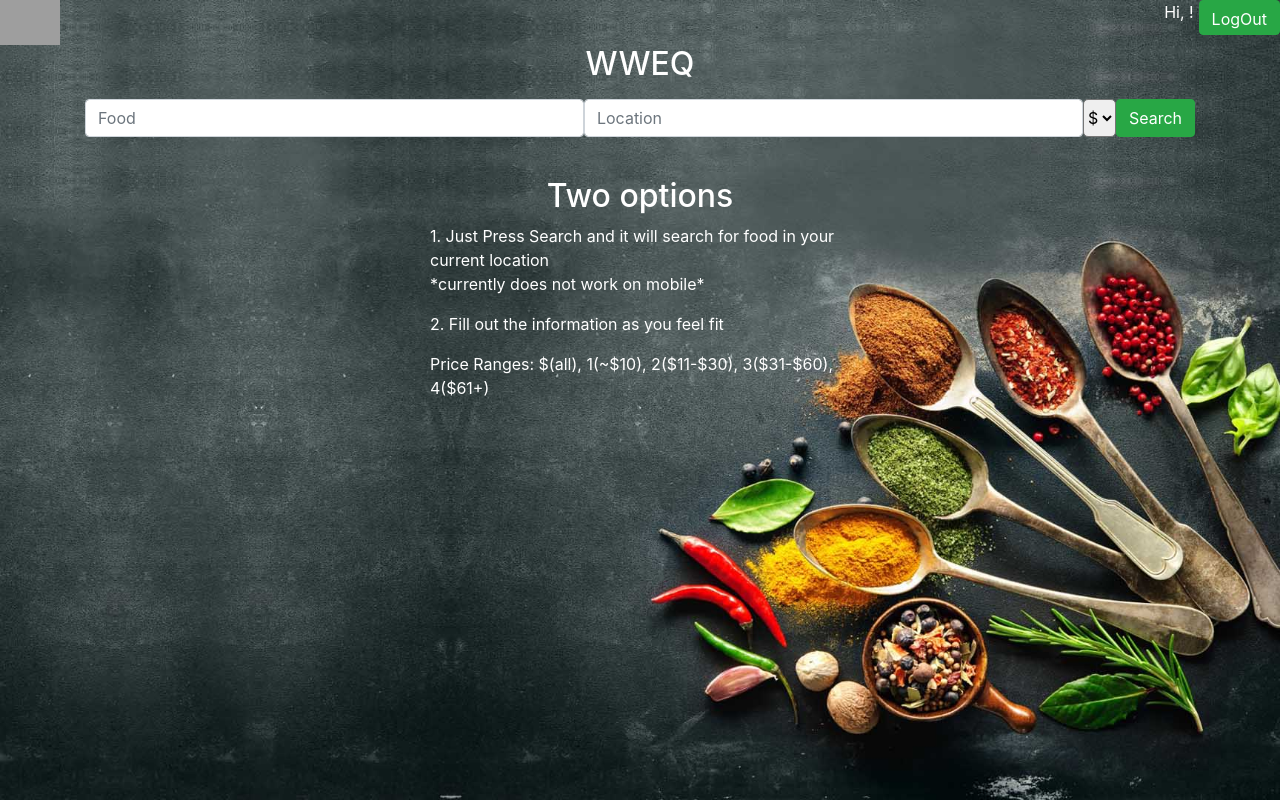
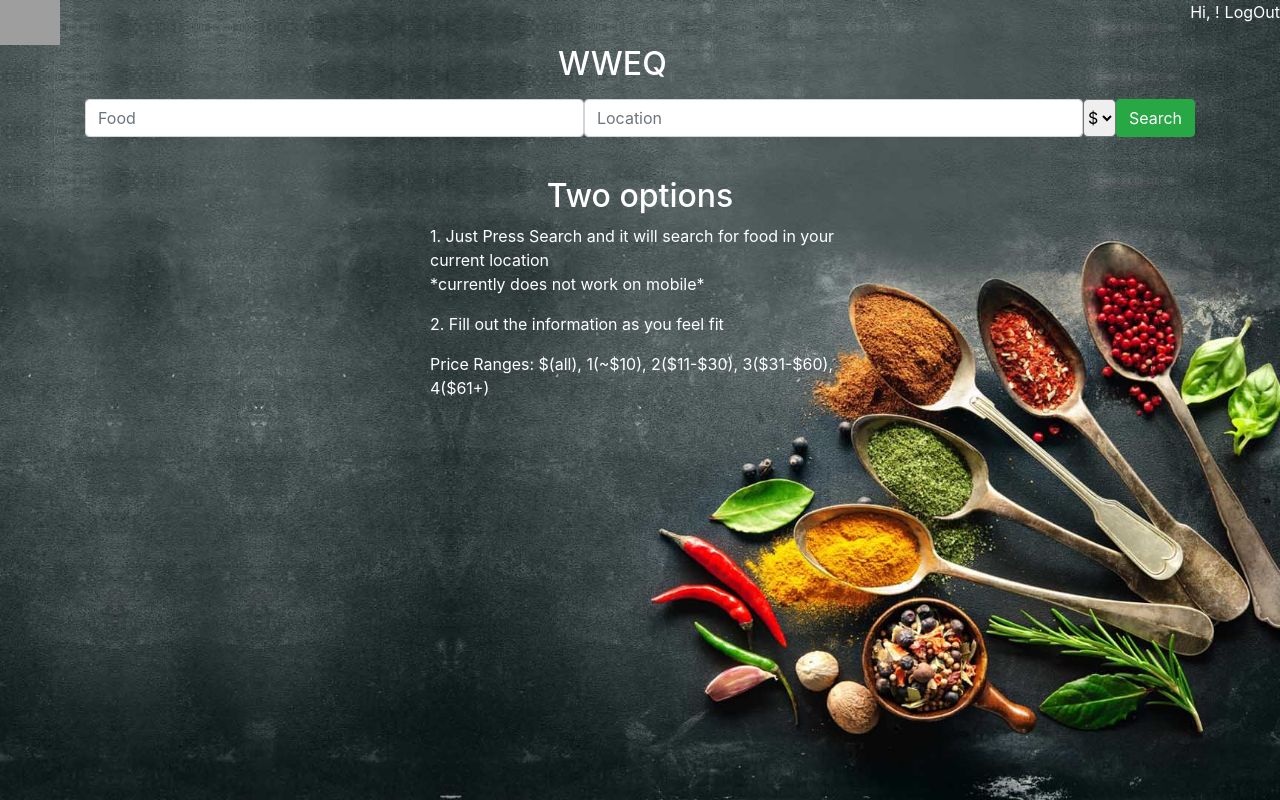
Before and after one commit to danielqnguyen/WWEQ, a React (Create React App) app in the folder WWEclient/: page / in a window 1280 px wide. Built offline with nearby package versions, Linux system fonts and the light colour scheme; no server answers; sample sign-in values are in the browser's storage; grey boxes are pictures that could not be loaded; what redux-promise-middleware would draw is missing.

Commit message:
no big changes, might put on hold

```diff
--- a/WWEclient/src/App.js
+++ b/WWEclient/src/App.js
@@ -1,6 +1,6 @@
-import React, { Component } from 'react';
-import './App.css';
-import Navigation from './Navigation'
+import React, { Component } from "react";
+import "./App.css";
+import Navigation from "./Navigation";
 
 class App extends Component {
   render() {
--- a/WWEclient/src/Navigation.js
+++ b/WWEclient/src/Navigation.js
@@ -16,19 +16,19 @@ const Navigation = () => {
       <React.Fragment>
         <NavLink to="/">
           <img
-            src="https://www.w3schools.com/html/pic_trulli.jpg"
+            src="http://eatlogos.com/food_and_drinks/thumb/food_vector_logo_inspiration.jpg"
             width="60px"
             height="45px"
           />
           {/* placeholder logo */}
         </NavLink>
         <NavLink to="/register">
-          <c style={{ color: "White", float: "right" }}>Register</c>
+          <p style={{ color: "White", float: "right" }}>Register</p>
         </NavLink>
         <NavLink to="/login">
-          <c style={{ color: "White", float: "right", paddingRight: "5px" }}>
+          <p style={{ color: "White", float: "right", paddingRight: "5px" }}>
             Login
-          </c>
+          </p>
         </NavLink>
 
         <Route exact path="/" component={InformationInput} />
@@ -43,19 +43,19 @@ const Navigation = () => {
       <React.Fragment>
         <NavLink to="/">
           <img
-            src="https://www.w3schools.com/html/pic_trulli.jpg"
+            src="http://eatlogos.com/food_and_drinks/thumb/food_vector_logo_inspiration.jpg"
             width="60px"
             height="45px"
           />
           {/* placeholder logo */}{" "}
         </NavLink>
-        <button
-          className="btn btn-success"
+        <p
+          // className="btn btn-success"
           onClick={() => logout()}
-          style={{ float: "right", height: "35px" }}
+          style={{ float: "right", height: "35px", color: "white" }}
         >
           LogOut
-        </button>
+        </p>
         <p style={{ color: "White", float: "right", paddingRight: "5px" }}>
           Hi, {sessionStorage.userName}!
         </p>
--- a/WWEclient/src/components/random/Winner.js
+++ b/WWEclient/src/components/random/Winner.js
@@ -78,6 +78,7 @@ class Winner extends React.Component {
               <center>
                 <button className="btn btn-success" onClick={this.sendText}>
                   Text to Friends!
+                  {/* currently sends to default number, need to create an input field */}
                 </button>
               </center>
             </div>
```
